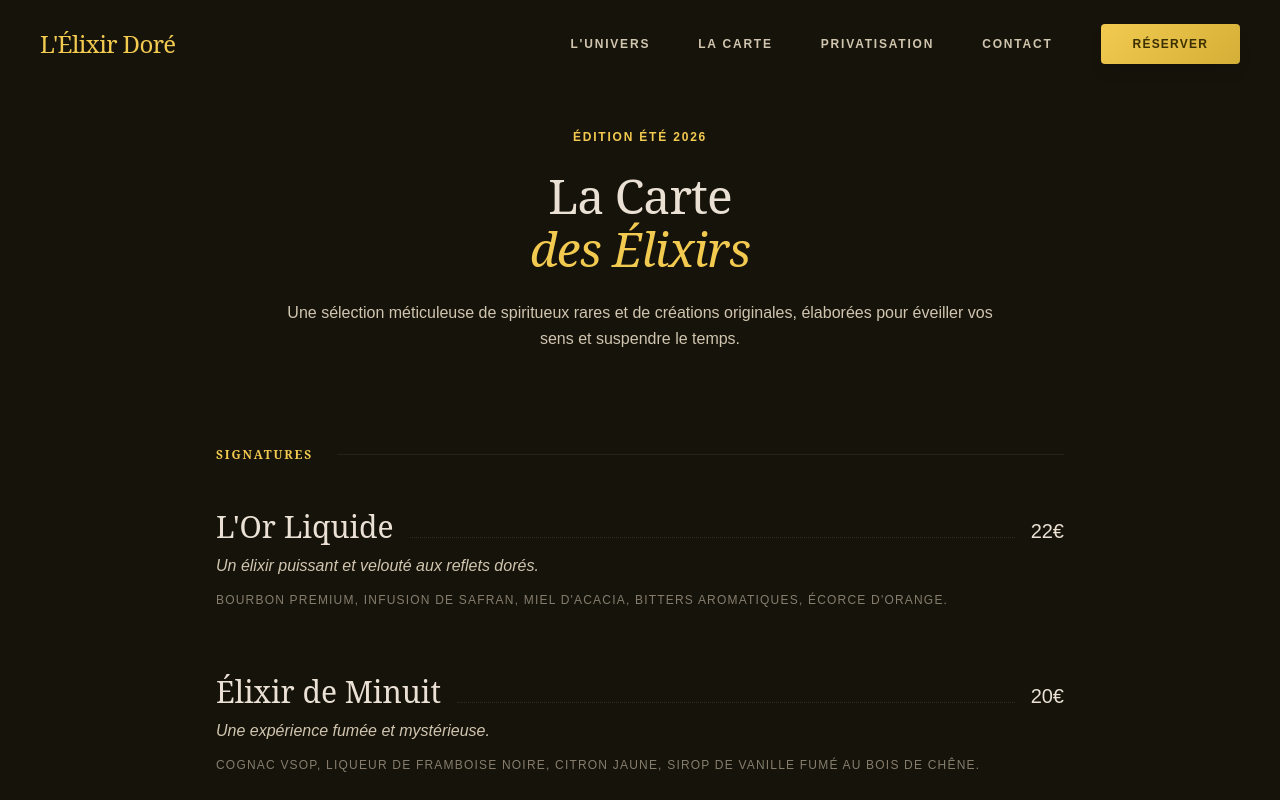
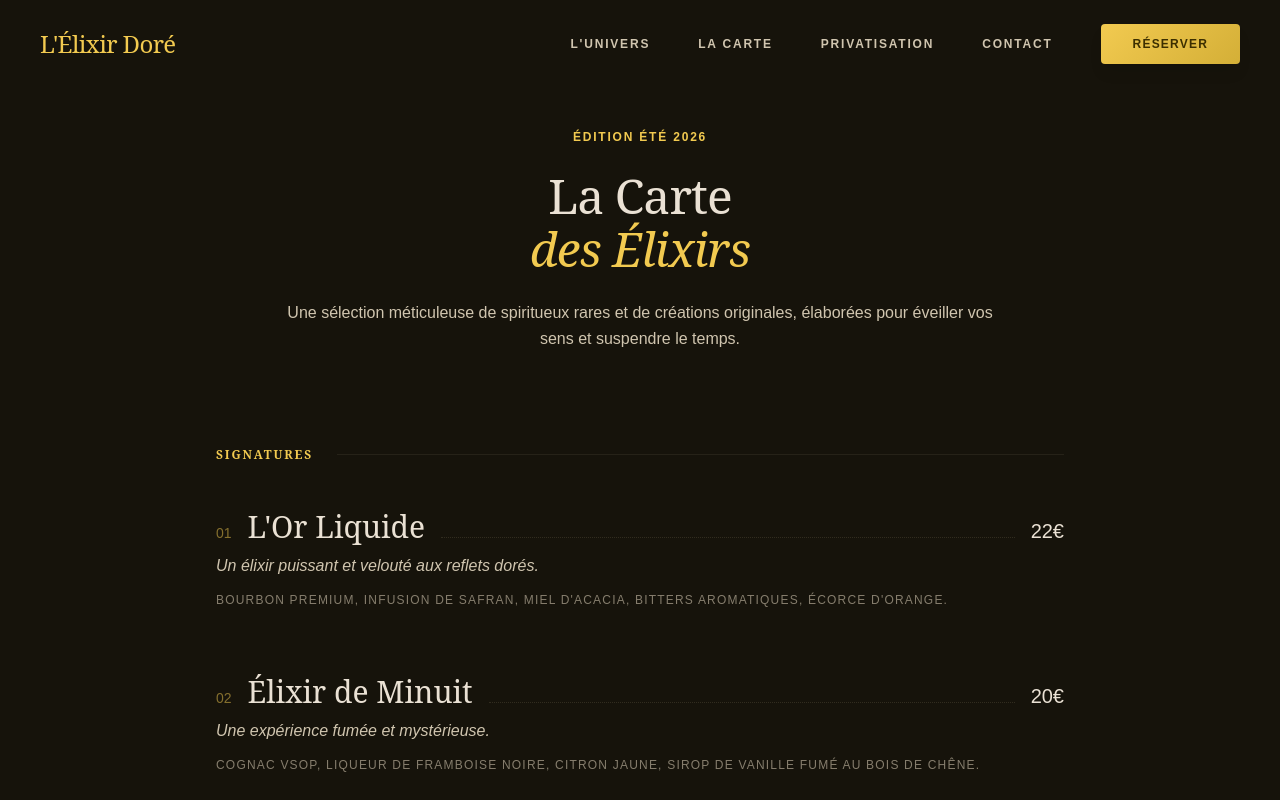
Before and after one commit to devwork5600/cocktails, a Next.js app: page /cocktails in a window 1280 px wide. Shown: the top 800 px of the page. Built offline with nearby package versions, Linux system fonts and the light colour scheme.

Commit message:
menu cocktails

```diff
--- a/app/cocktails/page.tsx
+++ b/app/cocktails/page.tsx
@@ -1,4 +1,9 @@
+"use client";
+
 import Image from "next/image";
+import { useState } from "react";
+import { motion, AnimatePresence } from "framer-motion";
+import useMouse from "@/hook/useMouse";
 
 const categories = [
   {
@@ -8,19 +13,22 @@ const categories = [
         name: "L'Or Liquide",
         ingredients: "Bourbon premium, Infusion de Safran, Miel d'Acacia, Bitters aromatiques, Écorce d'orange.",
         description: "Un élixir puissant et velouté aux reflets dorés.",
-        price: "22€"
+        price: "22€",
+        image: "/cocktail-1.png"
       },
       {
         name: "Élixir de Minuit",
         ingredients: "Cognac VSOP, Liqueur de Framboise Noire, Citron Jaune, Sirop de Vanille fumé au bois de chêne.",
         description: "Une expérience fumée et mystérieuse.",
-        price: "20€"
+        price: "20€",
+        image: "/cocktail-2.png"
       },
       {
         name: "Sillage d'Orient",
         ingredients: "Gin infusé au Thé Earl Grey, Sirop de Rose, Jus de Lychee, Blanc d'œuf, Pétales séchés.",
         description: "Floral, aérien et d'une élégance rare.",
-        price: "19€"
+        price: "19€",
+        image: "/cocktail-3.png"
       }
     ]
   },
@@ -31,13 +39,15 @@ const categories = [
         name: "Old Fashioned Studio",
         ingredients: "Rye Whiskey, Sirop d'Érable fumé, Bitters de Noix, Zeste de Pamplemousse.",
         description: "La force du whiskey équilibrée par la douceur du bois.",
-        price: "18€"
+        price: "18€",
+        image: "/signature-cocktail.png"
       },
       {
         name: "Negroni Doré",
         ingredients: "Gin Sec, Vermouth Rouge infusé au Cacao, Campari, Poussière d'Or comestible.",
         description: "L'amertume classique avec une touche de luxe.",
-        price: "21€"
+        price: "21€",
+        image: "/cocktail-6.png"
       }
     ]
   },
@@ -48,15 +58,56 @@ const categories = [
         name: "L'Innocence",
         ingredients: "Distillat de Genièvre 0%, Concombre, Menthe Fraîche, Eau Tonique premium.",
         description: "Fraîcheur absolue sans compromis.",
-        price: "14€"
+        price: "14€",
+        image: "/cocktail-2.png"
       }
     ]
   }
 ];
 
 export default function LaCartePage() {
+  const { x, y } = useMouse();
+  const [hoveredItem, setHoveredItem] = useState<any>(null);
+  let globalItemIndex = 0;
+
   return (
     <div className="flex flex-col min-h-screen bg-surface">
+      <AnimatePresence>
+        {hoveredItem && (
+          <motion.div
+            initial={{ scale: 0, opacity: 0 }}
+            animate={{ scale: 1, opacity: 1 }}
+            exit={{ scale: 0, opacity: 0 }}
+            transition={{ type: "spring", stiffness: 150, damping: 15 }}
+            style={{
+              position: "fixed",
+              left: x,
+              top: y,
+              width: 200,
+              height: 200,
+              pointerEvents: "none",
+              zIndex: 100,
+              x: "-50%",
+              y: "-50%",
+            }}
+            className="hidden lg:block overflow-hidden rounded-xl border border-primary/20 shadow-2xl bg-surface-container"
+          >
+            <div className="relative w-full h-full">
+              <Image
+                src={hoveredItem.image || "/cocktail-2.png"}
+                alt={hoveredItem.name}
+                fill
+                className="object-cover"
+              />
+              <div className="absolute inset-0 bg-linear-to-t from-background/80 to-transparent" />
+              <div className="absolute bottom-4 left-4 right-4 text-center">
+                <p className="text-primary font-serif italic text-lg">{hoveredItem.name}</p>
+              </div>
+            </div>
+          </motion.div>
+        )}
+      </AnimatePresence>
+
       <main className="grow pt-32 pb-24">
         {/* Header */}
         <section className="mb-24">
@@ -83,12 +134,21 @@ export default function LaCartePage() {
                 </div>
 
                 <div className="flex flex-col gap-16">
-                  {category.items.map((item) => (
-                    <div key={item.name} className="group flex flex-col gap-4">
+                  {category.items.map((item) => {
+                    globalItemIndex++;
+                    const displayIndex = globalItemIndex.toString().padStart(2, "0");
+
+                    return (
+                      <div
+                        key={item.name}
+                        className="group flex flex-col gap-4 lg:cursor-none"
+                        onMouseEnter={() => setHoveredItem(item)}
+                        onMouseLeave={() => setHoveredItem(null)}
+                      >
                         {/* Mobile-only Cocktail Image */}
                         <div className="lg:hidden relative aspect-video w-full rounded-lg overflow-hidden shadow-lg border border-outline-variant/20">
                           <Image
-                          src="/cocktail-2.png"
+                            src={item.image || "/cocktail-2.png"}
                             alt={item.name}
                             fill
                             className="object-cover transition-transform duration-500 group-hover:scale-105"
@@ -98,9 +158,14 @@ export default function LaCartePage() {
 
                         <div className="flex flex-col gap-2">
                           <div className="flex justify-between items-baseline gap-4">
+                            <div className="flex items-baseline gap-4">
+                              <span className="text-primary font-sans text-sm font-medium opacity-50 group-hover:opacity-100 transition-opacity">
+                                {displayIndex}
+                              </span>
                               <h3 className="font-serif text-3xl text-on-surface group-hover:text-primary transition-colors duration-300">
                                 {item.name}
                               </h3>
+                            </div>
                             <div className="flex-1 border-b border-dotted border-outline-variant/50 h-px mb-1.5" />
                             <span className="font-sans text-xl text-on-surface group-hover:text-primary transition-colors duration-300">
                               {item.price}
@@ -114,7 +179,8 @@ export default function LaCartePage() {
                           </p>
                         </div>
                       </div>
-                  ))}
+                    );
+                  })}
                 </div>
               </div>
             ))}
```
Lines whose indentation alone changed are shown as unchanged.
